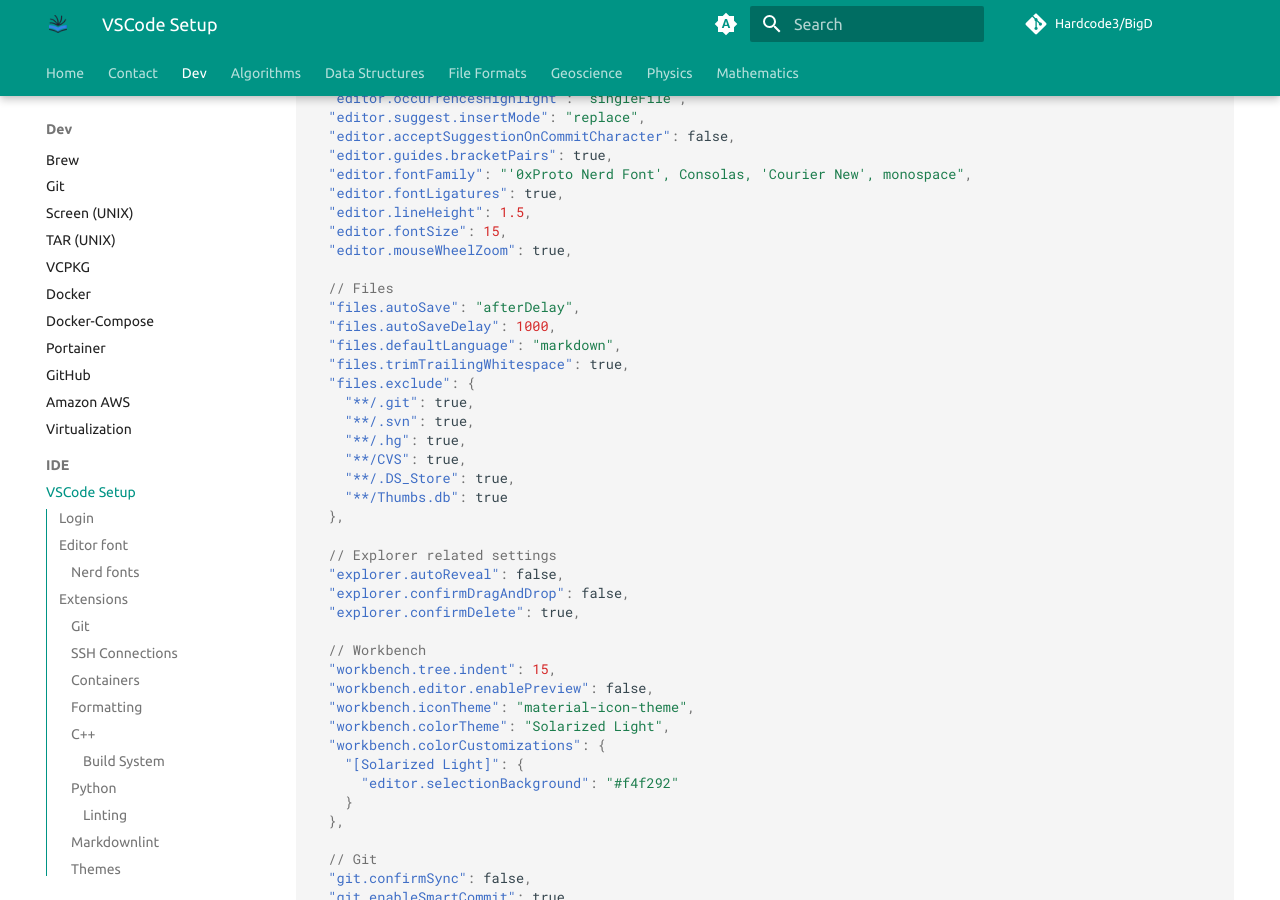
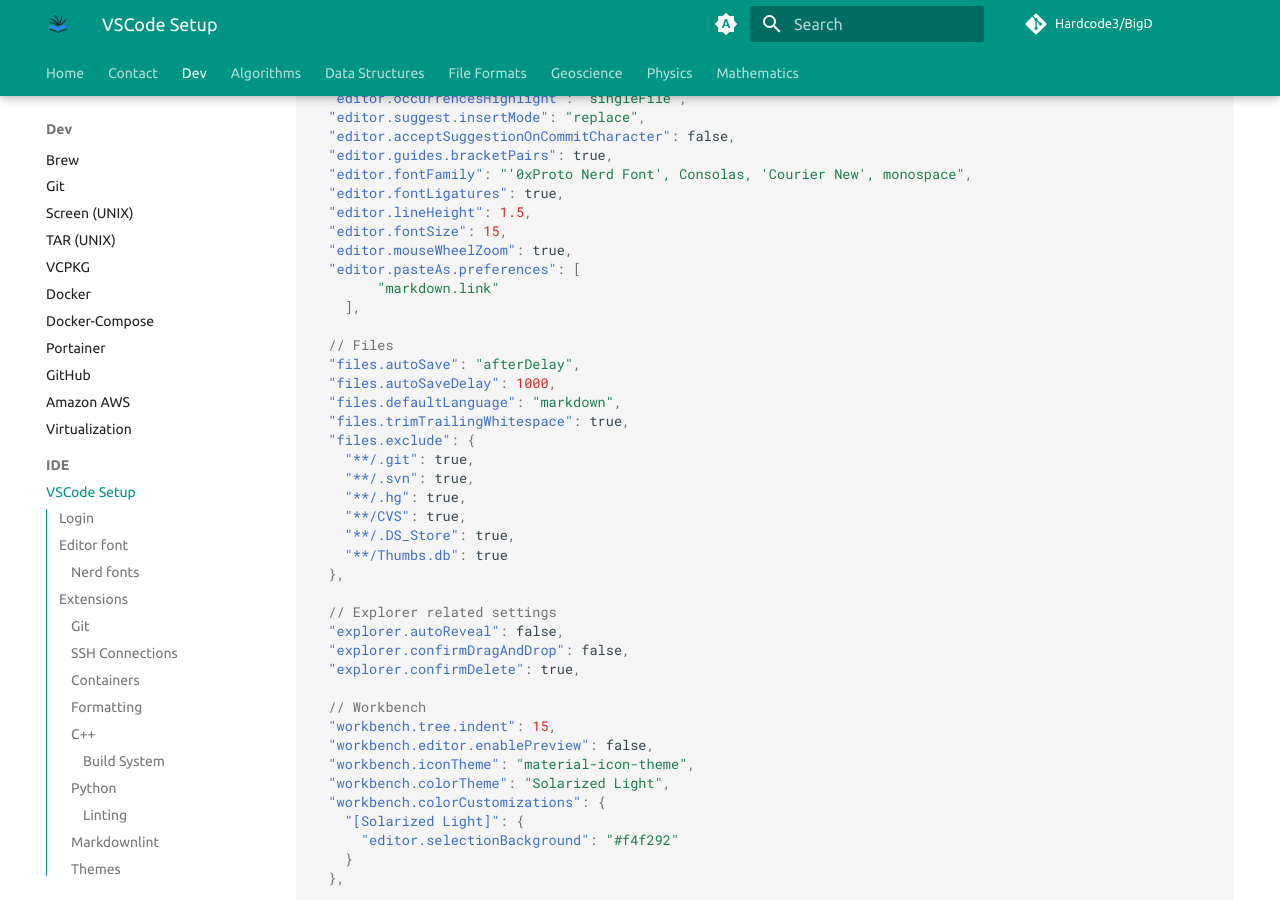
Before and after one commit to Hardcode3/BigD, an MkDocs documentation site: the page built from docs/dev/ide/vscode.md, in a window 1280 px wide and 900 px high, scrolled down 2853 px. Built offline with MkDocs 1.6.1 and Material for MkDocs 9.7.7, drawn with Linux system fonts in a browser that asks for light colours; comment, search, counter and statistics services are not loaded.

Commit message:
Update vscode.md

```diff
--- a/docs/dev/ide/vscode.md
+++ b/docs/dev/ide/vscode.md
@@ -116,6 +116,9 @@
   "editor.lineHeight": 1.5,
   "editor.fontSize": 15,
   "editor.mouseWheelZoom": true,
+  "editor.pasteAs.preferences": [
+        "markdown.link"
+    ],
 
   // Files
   "files.autoSave": "afterDelay",
```
